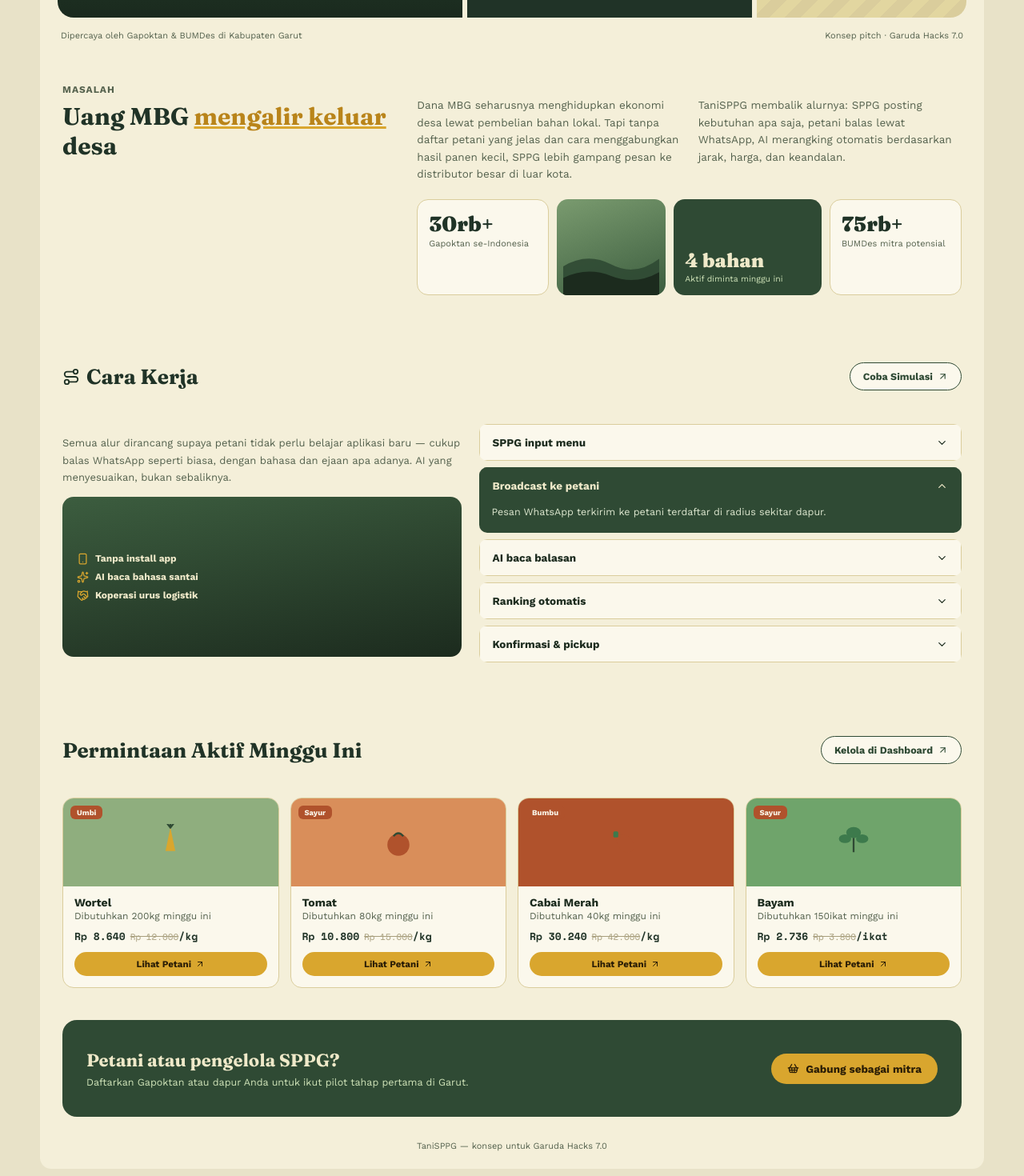
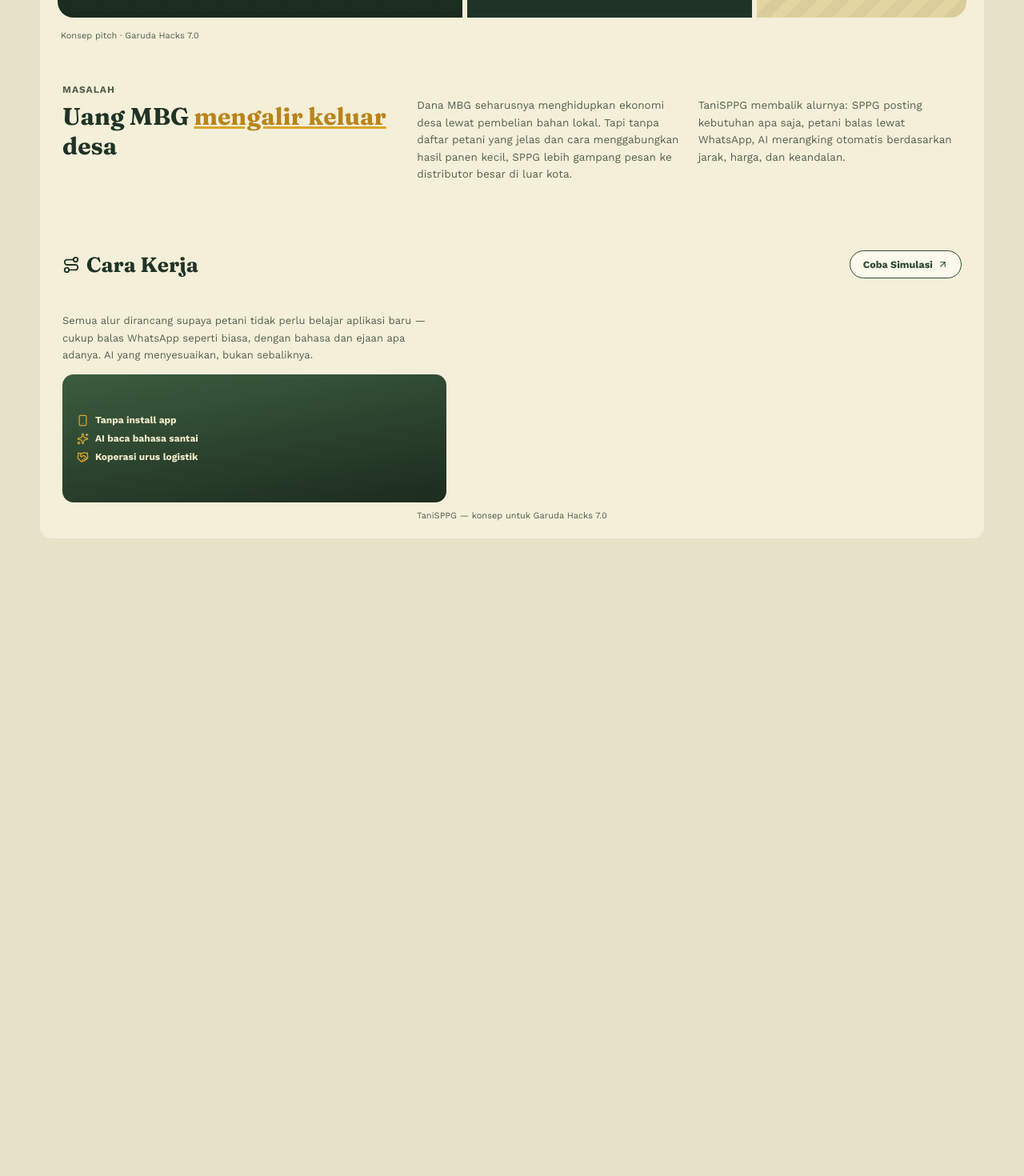
Before and after one commit to sakadhamma/Tanitera, a Next.js app: page / in a window 1280 px wide. Shown: the part 529-1999 px from the top of the page at 80% size. After the commit the page ends 1220 px from the top, so only its background shows below. Built offline with nearby package versions, Linux system fonts and the light colour scheme.

Commit message:
fix: landing page

```diff
--- a/components/landing.jsx
+++ b/components/landing.jsx
@@ -1,46 +1,11 @@
 "use client";
 
-import { useState } from "react";
 import { useRouter } from "next/navigation";
 import {
   Sprout, Sparkles, ArrowUpRight, MessageCircle, Wheat, Search, Heart,
-  ShoppingBasket, ChevronDown, Smartphone, Route, Handshake, Leaf,
+  Smartphone, Route, Handshake,
 } from "lucide-react";
-import { DEFAULT_INGREDIENTS, ROSTER_SIZE, fmtRp } from "@/lib/sim";
-
-function IngredientGlyph({ id }) {
-  const shapes = {
-    wortel: <svg viewBox="0 0 60 60" width="46"><path d="M30 6 L38 44 L22 44 Z" fill="#D9A62E" /><path d="M30 6 l-6 -8 M30 6 l0 -10 M30 6 l6 -8" stroke="#2f4a34" strokeWidth="3" strokeLinecap="round" /></svg>,
-    tomat: <svg viewBox="0 0 60 60" width="46"><circle cx="30" cy="34" r="18" fill="#B0522C" /><path d="M22 20 q8 -10 16 0" stroke="#2f4a34" strokeWidth="3" fill="none" /></svg>,
-    cabai: <svg viewBox="0 0 60 60" width="46"><path d="M14 18 Q40 14 44 34 Q46 48 30 46 Q16 44 14 18Z" fill="#B0522C" /><rect x="10" y="12" width="8" height="10" rx="2" fill="#3D7A4C" /></svg>,
-    bayam: <svg viewBox="0 0 60 60" width="46"><path d="M30 46 V18" stroke="#2f4a34" strokeWidth="3" /><ellipse cx="30" cy="14" rx="12" ry="9" fill="#3D7A4C" /><ellipse cx="16" cy="24" rx="10" ry="7" fill="#3D7A4C" /><ellipse cx="44" cy="24" rx="10" ry="7" fill="#3D7A4C" /></svg>,
-  };
-  return shapes[id] ?? <Leaf size={34} color="#2f4a34" strokeWidth={1.6} />;
-}
-
-function AccordionList() {
-  const steps = [
-    { t: "SPPG input menu", d: "Menu minggu depan dimasukkan lewat dashboard — bahan apa saja bisa ditambah, diedit, atau dihapus kapan pun." },
-    { t: "Broadcast ke petani", d: "Pesan WhatsApp terkirim ke petani terdaftar di radius sekitar dapur." },
-    { t: "AI baca balasan", d: "Balasan bahasa santai (termasuk typo dan bahasa Sunda) diubah jadi data jumlah & harga terstruktur. Balasan 'tidak ada stok' otomatis difilter." },
-    { t: "Ranking otomatis", d: "Petani diurutkan berdasarkan jarak, harga, dan riwayat keandalan pengiriman." },
-    { t: "Konfirmasi & pickup", d: "SPPG konfirmasi satu tap, koperasi/BUMDes urus pengambilan dan agregasi di titik kumpul desa." },
-  ];
-  const [open, setOpen] = useState(1);
-  return (
-    <div>
-      {steps.map((s, i) => (
-        <div className={"acc-item" + (open === i ? " open" : "")} key={i}>
-          <button className="acc-head" onClick={() => setOpen(open === i ? -1 : i)} aria-expanded={open === i}>
-            {s.t}
-            <ChevronDown size={15} style={{ transform: open === i ? "rotate(180deg)" : "none", transition: "transform .2s" }} />
-          </button>
-          <div className="acc-body">{s.d}</div>
-        </div>
-      ))}
-    </div>
-  );
-}
+import { DEFAULT_INGREDIENTS, ROSTER_SIZE } from "@/lib/sim";
 
 export default function Landing() {
   const router = useRouter();
@@ -89,47 +54,14 @@ export default function Landing() {
         .about h2 u { color: var(--gold-deep); text-decoration-color: var(--gold); }
         .about-copy { display:flex; gap:22px; font-size:13.5px; color:var(--ink-soft); line-height:1.6; margin-top:16px; }
         .about-copy p { margin:0; flex:1; }
-        .tile-grid { display:grid; grid-template-columns: 0.85fr 0.7fr 0.95fr 0.85fr; gap:10px; margin-top:20px; }
-        @media (max-width:820px){ .tile-grid{ grid-template-columns:1fr 1fr; } }
-        .tile { border-radius:14px; padding:14px; min-height:120px; display:flex; flex-direction:column; justify-content:flex-end; }
-        .tile-stat { background:var(--card); border:1px solid var(--line); justify-content:flex-start; }
-        .tile-stat .n { font-size:26px; font-weight:800; color:var(--sawah-deep); font-family:var(--font-fraunces),serif; }
-        .tile-stat .l { font-size:11px; color:var(--ink-soft); margin-top:2px; }
-        .tile-illus { background: linear-gradient(160deg,#7a9b6f,#3c5d3f); position:relative; overflow:hidden; }
-        .tile-dark { background: var(--sawah); color:#EFE9C9; }
-        .tile-dark .n { font-size:24px; font-weight:800; font-family:var(--font-fraunces),serif; }
-        .tile-dark .l { font-size:10.5px; color:#CFE3B8; margin-top:2px; }
         .services { padding: 54px 6px 10px; }
         .services-head { display:flex; justify-content:space-between; align-items:center; }
         .services-head h2 { font-size:26px; font-weight:700; color:var(--sawah-deep); display:flex; align-items:center; gap:8px; }
         .btn-pill-outline { background:var(--card); border:1.5px solid var(--sawah); color:var(--sawah); border-radius:999px; padding:9px 16px; font-weight:700; font-size:12.5px; display:flex; align-items:center; gap:6px; cursor:pointer; font-family:inherit; }
-        .services-grid { display:grid; grid-template-columns:0.95fr 1.15fr; gap:22px; margin-top:22px; }
-        @media (max-width:820px){ .services-grid{ grid-template-columns:1fr; } }
+        .services-copy { max-width: 480px; margin-top:22px; }
         .services-copy p { font-size:13px; color:var(--ink-soft); line-height:1.65; }
-        .flow-illus { margin-top:14px; border-radius:14px; background: linear-gradient(170deg,#3c5d3f,#1c2b1e); min-height:200px; padding:18px; display:flex; flex-direction:column; justify-content:center; gap:8px; }
+        .flow-illus { margin-top:14px; border-radius:14px; background: linear-gradient(170deg,#3c5d3f,#1c2b1e); min-height:160px; padding:18px; display:flex; flex-direction:column; justify-content:center; gap:8px; }
         .flow-line { display:flex; align-items:center; gap:8px; color:#EFE9C9; font-size:12px; font-weight:700; }
-        .acc-item { border-radius:10px; overflow:hidden; margin-bottom:8px; }
-        .acc-head { display:flex; align-items:center; justify-content:space-between; width:100%; padding:14px 16px; background:var(--card); border:1px solid var(--line); font-weight:700; font-size:13.5px; cursor:pointer; font-family:inherit; color:inherit; border-radius:0; text-align:left; }
-        .acc-item.open .acc-head { background:var(--sawah); color:#EFE9C9; border-color:var(--sawah); }
-        .acc-body { background: var(--sawah); color:#DCE6CE; font-size:12.5px; line-height:1.6; padding:0 16px; max-height:0; overflow:hidden; transition:max-height .25s ease, padding .25s ease; }
-        .acc-item.open .acc-body { max-height:140px; padding:0 16px 16px; }
-        .demandsec { padding: 54px 6px 40px; }
-        .demandsec-head { display:flex; justify-content:space-between; align-items:center; }
-        .demandsec-head h2 { font-size:26px; font-weight:700; color:var(--sawah-deep); }
-        .demand-grid { display:grid; grid-template-columns: repeat(4,1fr); gap:14px; margin-top:22px; }
-        @media (max-width:820px){ .demand-grid{ grid-template-columns:1fr 1fr; } }
-        .demand-card { background:var(--card); border:1px solid var(--line); border-radius:14px; overflow:hidden; display:flex; flex-direction:column; }
-        .demand-thumb { height:110px; position:relative; display:flex; align-items:center; justify-content:center; }
-        .demand-badge { position:absolute; top:9px; left:9px; background:var(--clay); color:#FBF8EC; font-size:9.5px; font-weight:700; padding:3px 8px; border-radius:6px; }
-        .demand-body { padding:12px 14px 14px; }
-        .demand-body .name { font-weight:700; font-size:14px; }
-        .demand-body .qty { font-size:12px; color:var(--ink-soft); margin-top:2px; }
-        .demand-body .price { font-family:var(--font-spacemono),monospace; font-weight:700; color:var(--sawah-deep); margin-top:8px; font-size:13px; }
-        .demand-body .old { text-decoration:line-through; color:#A79E7C; font-weight:400; font-size:11px; margin-left:6px; }
-        .demand-cta { margin-top:10px; width:100%; background:var(--gold); color:#2A1D06; border:none; border-radius:999px; padding:8px 0; font-weight:700; font-size:11.5px; cursor:pointer; display:flex; align-items:center; justify-content:center; gap:5px; font-family:inherit; }
-        .cta-banner { background: var(--sawah); border-radius:18px; padding:36px 30px; display:flex; justify-content:space-between; align-items:center; flex-wrap:wrap; gap:16px; color:#EFE9C9; margin: 0 6px 30px; }
-        .cta-banner h3 { font-size:22px; font-weight:700; margin:0 0 6px; max-width:420px; }
-        .cta-banner p { font-size:12.5px; color:#CFE3B8; margin:0; }
         .land-footer { text-align:center; font-size:11px; color:var(--ink-soft); padding-bottom:22px; }
       `}</style>
 
@@ -138,8 +70,6 @@ export default function Landing() {
         <div className="nav-links">
           <a href="#tentang">Tentang</a>
           <a href="#cara-kerja">Cara Kerja</a>
-          <a href="#permintaan">Permintaan Aktif</a>
-          <a href="#gabung">Gabung</a>
         </div>
         <div style={{ display: "flex", gap: 12, alignItems: "center" }}>
           <div className="nav-icons"><Search size={16} /><Heart size={16} /></div>
@@ -191,7 +121,6 @@ export default function Landing() {
       </div>
 
       <div className="hero-foot-strip">
-        <span>Dipercaya oleh Gapoktan &amp; BUMDes di Kabupaten Garut</span>
         <span>Konsep pitch · Garuda Hacks 7.0</span>
       </div>
 
@@ -205,17 +134,6 @@ export default function Landing() {
             <p>Dana MBG seharusnya menghidupkan ekonomi desa lewat pembelian bahan lokal. Tapi tanpa daftar petani yang jelas dan cara menggabungkan hasil panen kecil, SPPG lebih gampang pesan ke distributor besar di luar kota.</p>
             <p>TaniSPPG membalik alurnya: SPPG posting kebutuhan apa saja, petani balas lewat WhatsApp, AI merangking otomatis berdasarkan jarak, harga, dan keandalan.</p>
           </div>
-          <div className="tile-grid">
-            <div className="tile tile-stat"><div className="n">30rb+</div><div className="l">Gapoktan se-Indonesia</div></div>
-            <div className="tile tile-illus">
-              <svg viewBox="0 0 100 100" width="100%" height="100%" style={{ position: "absolute", inset: 0 }} aria-hidden="true">
-                <path d="M0 70 Q25 55 50 68 T100 62 V100 H0 Z" fill="#2f4a34" opacity="0.9" />
-                <path d="M0 82 Q25 70 50 80 T100 76 V100 H0 Z" fill="#1c2b1e" />
-              </svg>
-            </div>
-            <div className="tile tile-dark"><div className="n">{ingredients.length} bahan</div><div className="l">Aktif diminta minggu ini</div></div>
-            <div className="tile tile-stat"><div className="n">75rb+</div><div className="l">BUMDes mitra potensial</div></div>
-          </div>
         </div>
       </div>
 
@@ -224,7 +142,6 @@ export default function Landing() {
           <h2><Route size={22} /> Cara Kerja</h2>
           <button className="btn-pill-outline" onClick={goDash}>Coba Simulasi <ArrowUpRight size={13} /></button>
         </div>
-        <div className="services-grid">
         <div className="services-copy">
           <p>Semua alur dirancang supaya petani tidak perlu belajar aplikasi baru — cukup balas WhatsApp seperti biasa, dengan bahasa dan ejaan apa adanya. AI yang menyesuaikan, bukan sebaliknya.</p>
           <div className="flow-illus">
@@ -233,39 +150,6 @@ export default function Landing() {
             <div className="flow-line"><Handshake size={15} color="#D9A62E" /> Koperasi urus logistik</div>
           </div>
         </div>
-          <AccordionList />
-        </div>
-      </div>
-
-      <div className="demandsec" id="permintaan">
-        <div className="demandsec-head">
-          <h2>Permintaan Aktif Minggu Ini</h2>
-          <button className="btn-pill-outline" onClick={goDash}>Kelola di Dashboard <ArrowUpRight size={13} /></button>
-        </div>
-        <div className="demand-grid">
-          {ingredients.map((ing, i) => (
-            <div className="demand-card" key={ing.id}>
-              <div className="demand-thumb" style={{ background: ["#8FAE7E", "#D98E5A", "#B0522C", "#6FA46B", "#9AA85E", "#C98A3E"][i % 6] }}>
-                <span className="demand-badge">{ing.tag || "Bahan"}</span>
-                <IngredientGlyph id={ing.id} />
-              </div>
-              <div className="demand-body">
-                <div className="name">{ing.name}</div>
-                <div className="qty">Dibutuhkan {ing.demand}{ing.unit} minggu ini</div>
-                <div className="price">{fmtRp(ing.distributorPrice * 0.72)}<span className="old">{fmtRp(ing.distributorPrice)}</span>/{ing.unit}</div>
-                <button className="demand-cta" onClick={goDash}>Lihat Petani <ArrowUpRight size={12} /></button>
-              </div>
-            </div>
-          ))}
-        </div>
-      </div>
-
-      <div className="cta-banner" id="gabung">
-        <div>
-          <h3>Petani atau pengelola SPPG?</h3>
-          <p>Daftarkan Gapoktan atau dapur Anda untuk ikut pilot tahap pertama di Garut.</p>
-        </div>
-        <button className="btn btn-primary"><ShoppingBasket size={15} /> Gabung sebagai mitra</button>
       </div>
 
       <div className="land-footer">TaniSPPG — konsep untuk Garuda Hacks 7.0</div>
```
Lines whose indentation alone changed are shown as unchanged.
